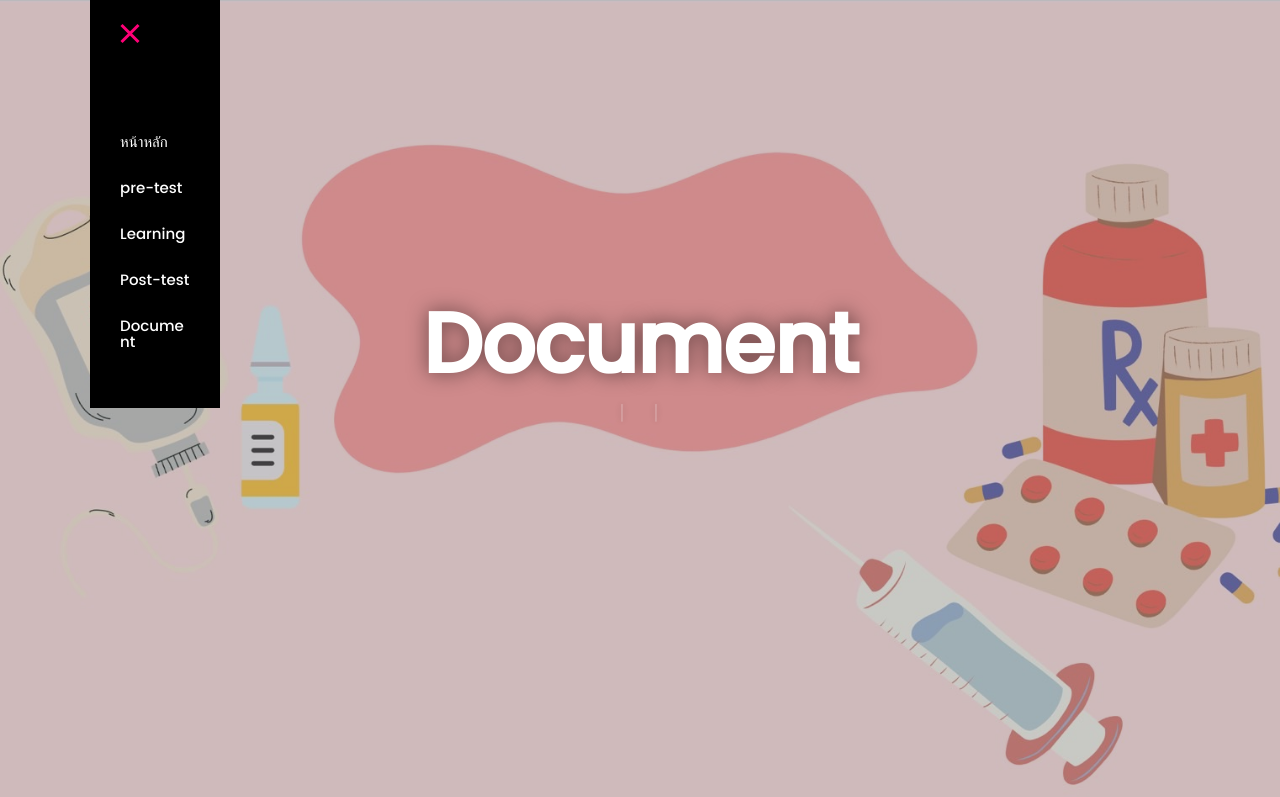
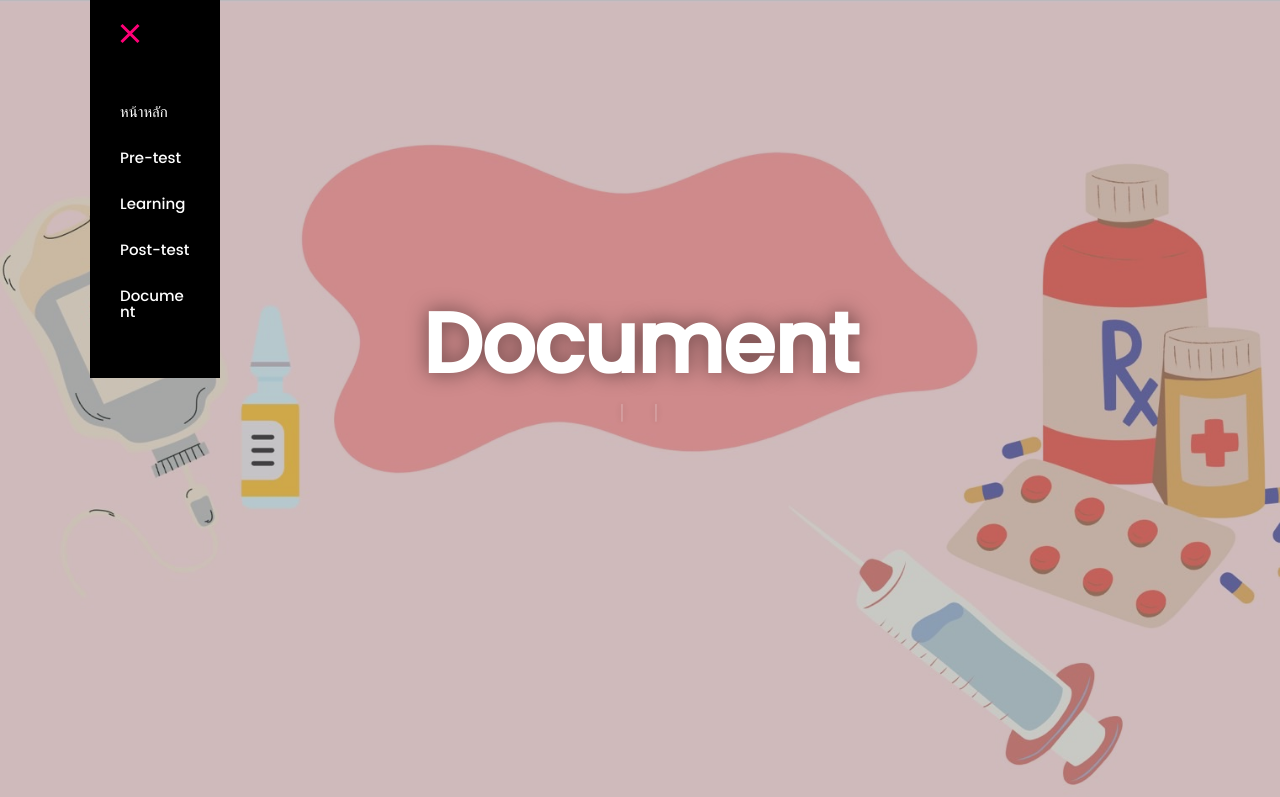
Before and after one commit to Teerapat064250/InjecEasy, a plain HTML site: page Document.html in a window 1280 px wide. Both pictures are taken after a click on the link "Menu". Shown: the top 797 px of the page. Drawn offline with Linux system fonts and the light colour scheme; files whose address does not match are found by name.

Commit message:
Update Document.html

```diff
--- a/Document.html
+++ b/Document.html
@@ -42,16 +42,15 @@
    		<div class="top-bar">
    			<a class="menu-toggle" href="#"><span>Menu</span></a>
 		   	<nav id="main-nav-wrap">
-					<ul class="main-navigation">
-						<li class="current"> <a class="smoothscroll" title=""></a></li>
-                                                <li><a href="index.html" title="">หน้าหลัก</a></li>
-						<li><a href="Pre-test.html" title="">pre-test</a></li>
-						<li><a href="Learning.html" title="">Learning</a></li>
-						<li><a href="Post-test.html" title="">Post-test</a></li>
-						<li><a href="Document.html" title="">Document</a></li>
+				<ul class="main-navigation">
+					<li><a href="index.html">หน้าหลัก</a></li>
+					<li><a href="Pre-test.html">Pre-test</a></li>
+					<li><a href="Learning.html">Learning</a></li>
+					<li><a href="Post-test.html">Post-test</a></li>
+					<li><a href="Document.html">Document</a></li>
+				</ul>
+			</nav>
 
-					</ul>
-				</nav>
    		</div> <!-- /top-bar -->
 
    	</div> <!-- /row -->
```
